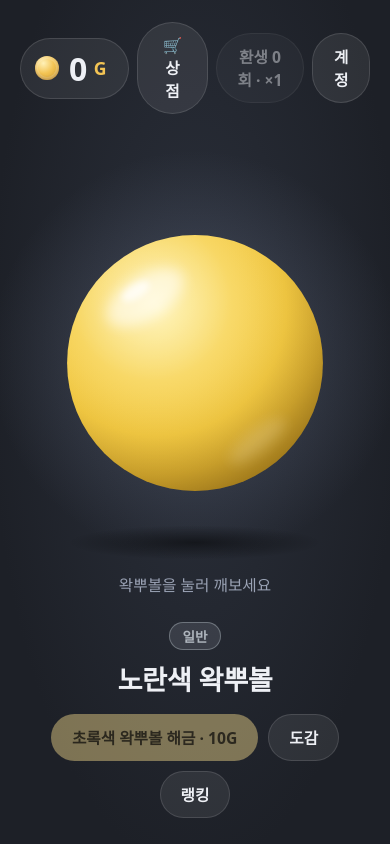
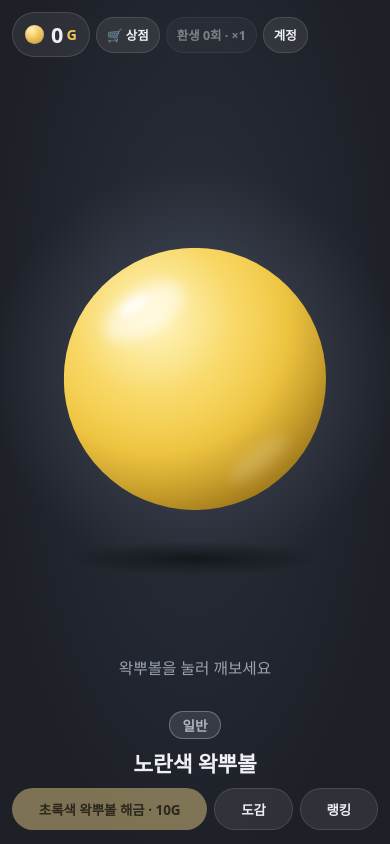
Before and after one commit to gamjadough/Wax-Ball, a plain HTML site: page wakppuball/index.html in a window 390 px wide. Drawn offline with nearby package versions, Linux system fonts and the light colour scheme.

Commit message:
Optimize mobile game layout

```diff
--- a/wakppuball/style.css
+++ b/wakppuball/style.css
@@ -233,6 +233,14 @@ body {
 
 @media (min-width: 560px) { .grid { grid-template-columns: repeat(3, 1fr); } }
 @media (max-height: 560px) { .name { font-size: 1.3rem; } .bottom { gap: 8px; padding-bottom: 12px; } }
+@media (max-width: 520px) {
+  #game { padding-left: 12px; padding-right: 12px; }
+  .top { justify-content: flex-start; flex-wrap: wrap; gap: 6px; padding-top: max(12px, env(safe-area-inset-top)); }
+  .gold { padding: 7px 12px; gap: 7px; }.coin { width: 19px; height: 19px; }.gold-value { font-size: 1.35rem; }.gold-unit { font-size: .9rem; }
+  .top-btn { padding: 8px 10px; font-size: .78rem; }.ball-wrap { width: min(82vw, 48vh, 360px); }
+  .bottom { gap: 10px; padding-bottom: max(14px, env(safe-area-inset-bottom)); }.name { font-size: 1.35rem; }.actions { width:100%; gap:7px; }.actions .btn { flex: 1 1 auto; padding: 10px 9px; font-size: .84rem; }
+  .sheet { padding: 14px; border-radius: 18px; }.grid { gap: 8px; }.card { padding: 10px 6px; }.thumb { width: 72px; height:72px; }
+}
 
 /* 모바일 가로 모드에서는 터치 위치·파괴 효과가 어긋날 수 있어 세로 전환을 안내합니다. */
 @media (orientation: landscape) and (max-height: 600px) {
```
Also changed, not shown: wakppuball/index.html (+1 -0 lines).
